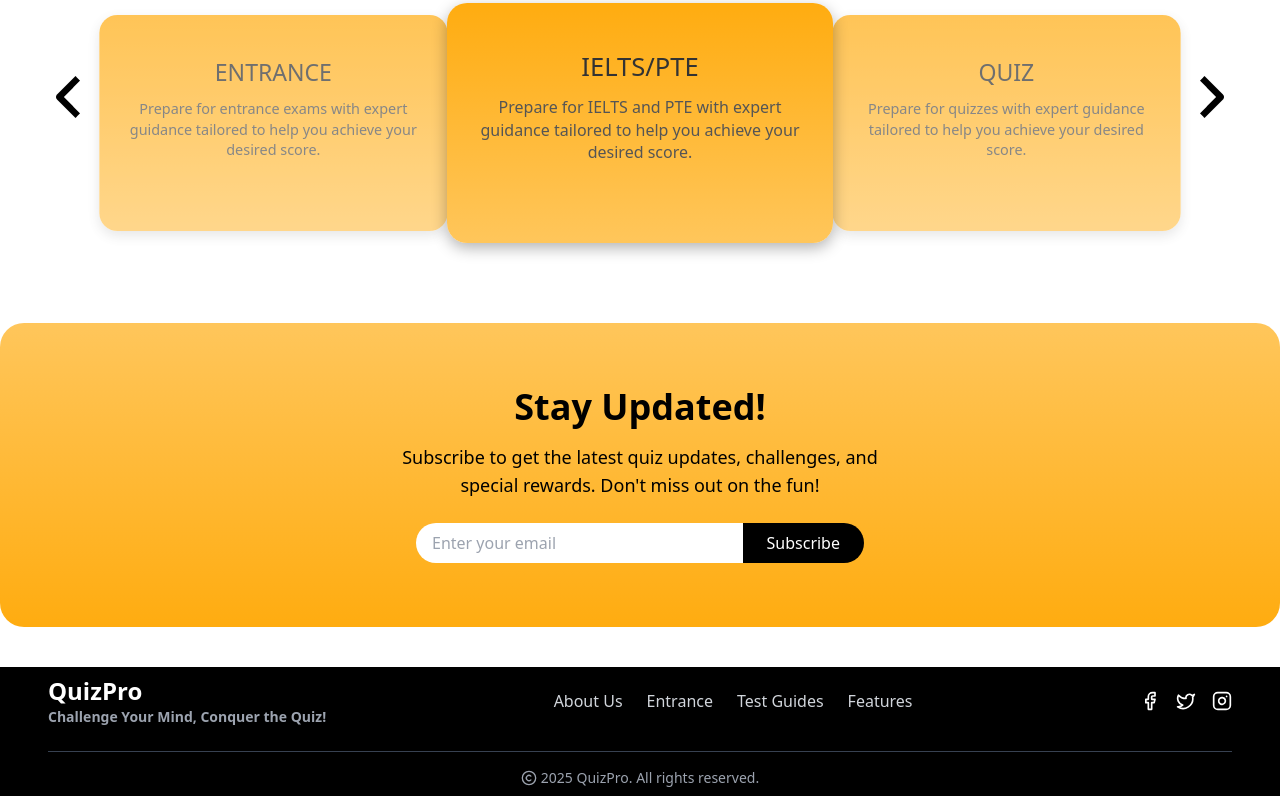
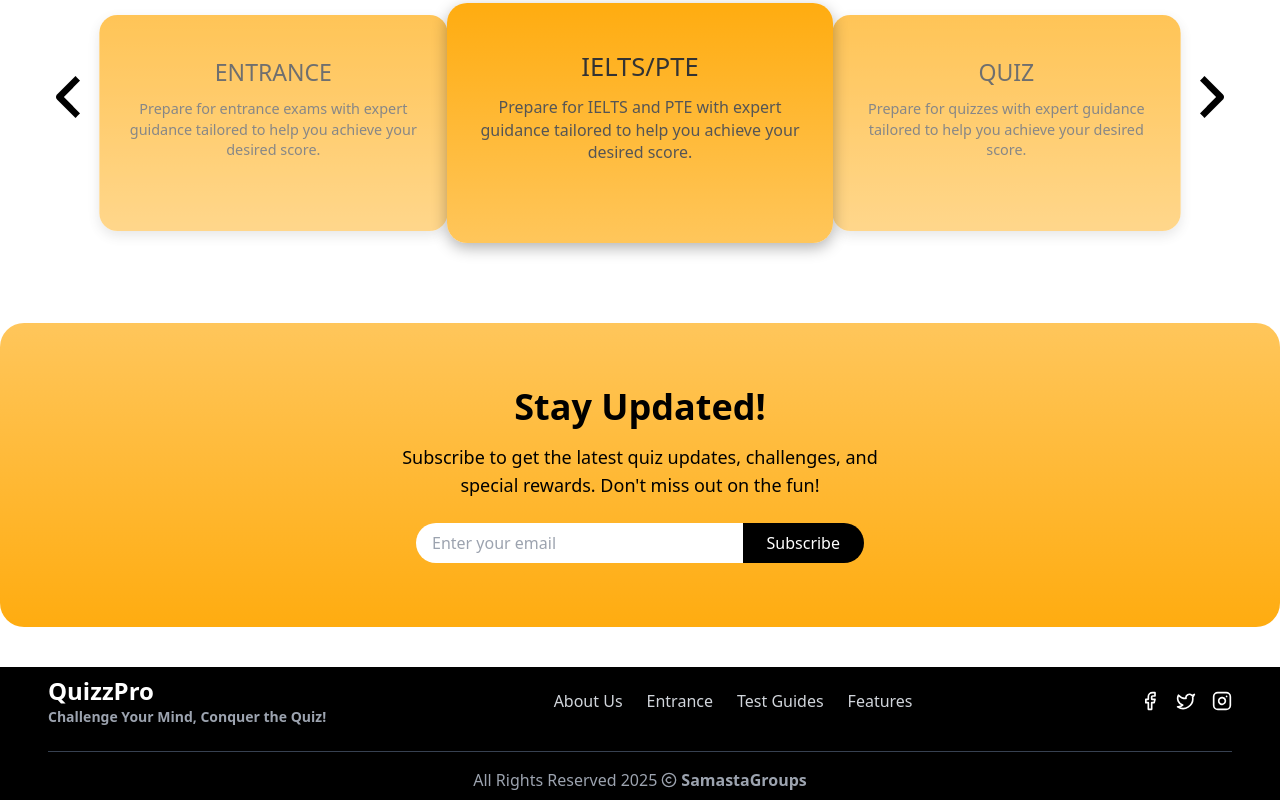
Before and after one commit to shresthastephen/Quizz, a React (Vite) app: page / in a window 1280 px wide. Shown: the part 873-1673 px from the top of the page. Built offline with nearby package versions, Linux system fonts and the light colour scheme.

Commit message:
update signpg, footer

```diff
--- a/index.html
+++ b/index.html
@@ -3,7 +3,7 @@
   <head>
     <meta charset="UTF-8" />
     <meta name="viewport" content="width=device-width, initial-scale=1.0" />
-    <title>QuizPro</title>
+    <title>QuizzPro</title>
   </head>
   <body>
     <div id="root"></div>
--- a/src/components/Footer.jsx
+++ b/src/components/Footer.jsx
@@ -13,7 +13,7 @@ function Footer() {
             onClick={() => window.scrollTo({ top: 0, behavior: "smooth" })}
             className="text-2xl font-bold hover:text-yellow-400 transition"
           >
-            QuizPro
+            QuizzPro
             <p className="text-gray-400 text-sm">
               Challenge Your Mind, Conquer the Quiz!
             </p>
@@ -60,9 +60,16 @@ function Footer() {
       </div>
 
       {/* Copyright */}
-      <div className="border-t border-gray-700 mt-6 pt-4 text-center text-gray-400 text-sm flex justify-center items-center gap-1">
+      <div className="border-t border-gray-700 mt-6 pt-4 text-center text-gray-400 text- flex justify-center items-center gap-1">
+        <span>All Rights Reserved 2025</span>
         <Copyright className="w-4 h-4" />
-        <span>2025 QuizPro. All rights reserved.</span>
+        <a
+          href="https://samastagroups.com"
+          target="_blank"
+          rel="noopener noreferrer"
+        >
+          <span className="font-bold">SamastaGroups</span>
+        </a>
       </div>
     </footer>
   );
--- a/src/components/SignIn.jsx
+++ b/src/components/SignIn.jsx
@@ -1,8 +1,8 @@
 import React, { useState } from "react";
 import { loginUser, initiateOAuth2Login } from "../services/api";
-import { useNavigate, useLocation } from "react-router-dom";
+import { useNavigate, useLocation, Link } from "react-router-dom";
 
-// Hardcoded admin credentials
+//  admin credentials
 const ADMIN_EMAIL = "adminquizz025@gmail.com";
 const ADMIN_PASSWORD = "admin123";
 
@@ -11,8 +11,8 @@ const SignIn = () => {
   const [error, setError] = useState("");
   const [loading, setLoading] = useState(false);
   const navigate = useNavigate();
-  const location = useLocation(); // ⬅️ get redirect info from router
-  const redirectPath = location.state?.from || "/"; // ⬅️ fallback to homepage
+  const location = useLocation(); // get redirect info from router
+  const redirectPath = location.state?.from || "/"; // fallback to homepage
 
   const handleChange = (e) =>
     setFormData({ ...formData, [e.target.name]: e.target.value });
@@ -30,7 +30,7 @@ const SignIn = () => {
 
     setLoading(true);
     try {
-      // Check hardcoded admin credentials
+      //  admin credentials
       if (email === ADMIN_EMAIL && password === ADMIN_PASSWORD) {
         const adminData = {
           email: ADMIN_EMAIL,
@@ -42,7 +42,7 @@ const SignIn = () => {
         return;
       }
 
-      // Regular user login via backend
+      // user login via backend
       const res = await loginUser({
         email,
         rawPassword: password,
@@ -70,9 +70,16 @@ const SignIn = () => {
         </div>
 
         <div className="md:w-1/2 w-full p-6">
+          <Link to="/" className="block text-center mb-2">
+            <h1 className="text-3xl font-extrabold text-black-600 hover:underline scursor-pointer">
+              QuizzPro
+            </h1>
+          </Link>
+
           <h2 className="text-2xl font-bold text-gray-700 text-center mb-6">
             Log In
           </h2>
+
           {error && (
             <div className="mb-4 text-red-600 text-sm text-center">{error}</div>
           )}
@@ -120,7 +127,7 @@ const SignIn = () => {
             </button>
           </form>
 
-          {/* Google Login Button */}
+          {/* Google login */}
           <div className="mt-6 text-center">
             <button
               onClick={initiateOAuth2Login}
```
